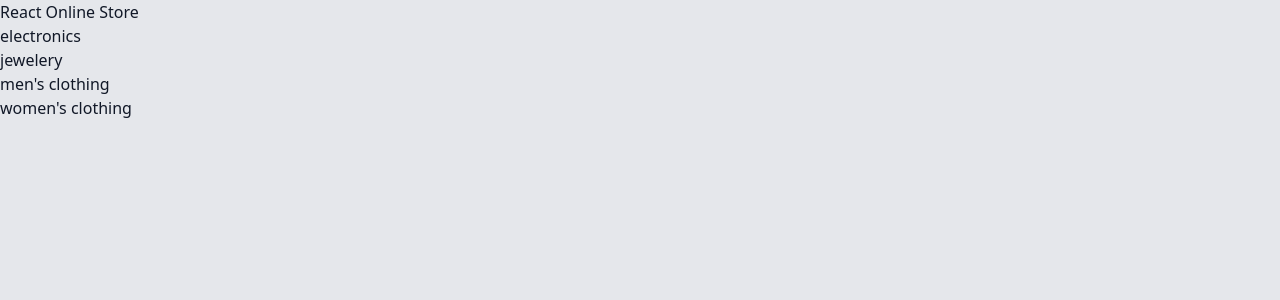
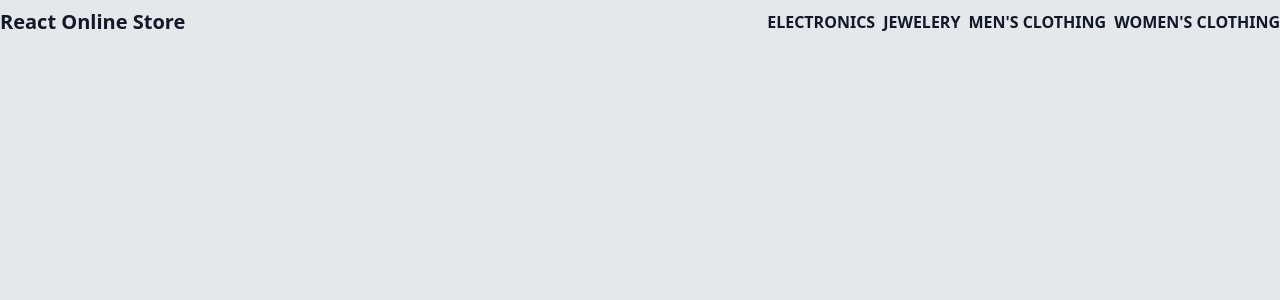
Before and after one commit to beanziii/react-online-store, a React (Vite) app: page / in a window 1280 px wide. Shown: the top 300 px of the page. Built offline with nearby package versions, Linux system fonts and the light colour scheme.

Commit message:
fixed active navlinks + more

```diff
--- a/src/App.jsx
+++ b/src/App.jsx
@@ -3,7 +3,7 @@ import Root from './routes/root';
 import Error from './components/Error';
 import Category from './routes/category';
 
-export const categories = [
+const categories = [
   'electronics',
   'jewelery',
   "men's clothing",
--- a/src/components/Header.jsx
+++ b/src/components/Header.jsx
@@ -1,15 +1,24 @@
 import { NavLink } from 'react-router-dom';
 
 function Header({ links }) {
+  const activeClassName = 'font-semibold underline';
+
   return (
-    <header>
-      <p>React Online Store</p>
+    <header className="mb-10 flex items-center justify-between py-2">
+      <p className="text-xl font-bold">React Online Store</p>
 
       <nav>
-        <ul>
+        <ul className="flex items-center justify-between gap-2">
           {links.map((link) => (
             <li key={link}>
-              <NavLink to={link}>{link}</NavLink>
+              <NavLink
+                className={({ isActive }) =>
+                  isActive ? activeClassName : 'font-semibold'
+                }
+                to={link.replaceAll(' ', '%20')}
+              >
+                {link.toUpperCase()}
+              </NavLink>
             </li>
           ))}
         </ul>
```
